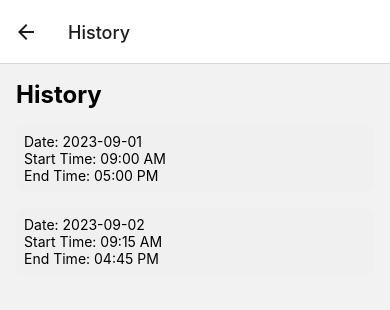
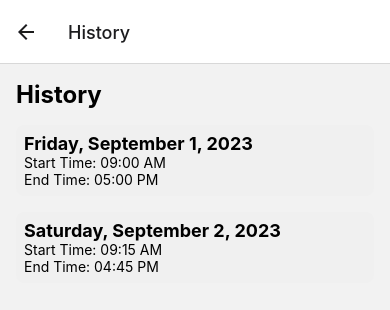
Before and after one commit to Edisontong/WageCalculator, a React Native app: screen /History in a window 390 px wide. Shown: the top 310 px of the page. Built offline with nearby package versions, Linux system fonts and the light colour scheme.

Commit message:
changed format of date display on history screen

```diff
--- a/HistoryScreen.js
+++ b/HistoryScreen.js
@@ -14,7 +14,7 @@ export default function HistoryScreen() {
         data={timePunches}
         renderItem={({ item }) => (
           <View style={styles.timePunch}>
-            <Text>Date: {item.date}</Text>
+            <Text style={styles.date}>{getFormattedDate(item.date)}</Text>
             <Text>Start Time: {item.clockInTime}</Text>
             <Text>End Time: {item.clockOutTime}</Text>
           </View>
@@ -41,4 +41,14 @@ const styles = StyleSheet.create({
     backgroundColor: "#f0f0f0",
     borderRadius: 8,
   },
+  date: {
+    fontSize: 18,
+    fontWeight: "bold",
+  },
 });
+
+const getFormattedDate = (dateString) => {
+  const options = { weekday: "long", year: "numeric", month: "long", day: "numeric" };
+  const date = new Date(dateString);
+  return date.toLocaleDateString(undefined, options);
+};
```
